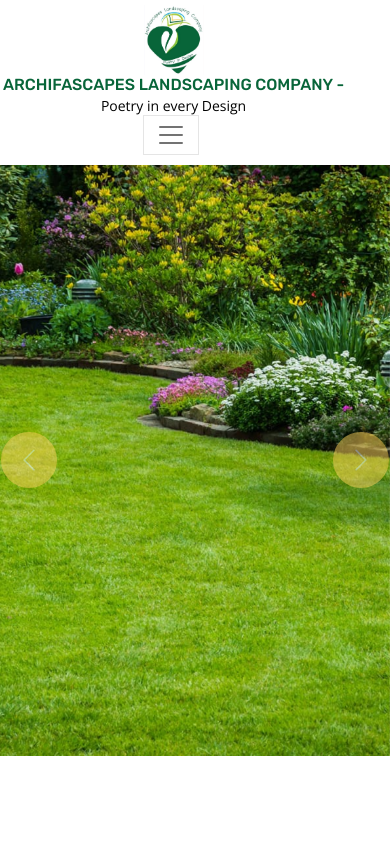
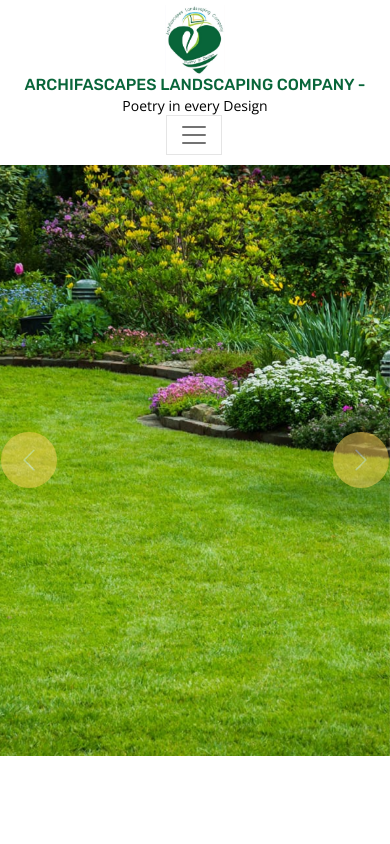
Before and after one commit to uhuru-rawlings/archifascapes, a plain HTML site: page index.html in a window 390 px wide. Shown: the top 844 px of the page. Drawn offline with nearby package versions, Linux system fonts and the light colour scheme.

Commit message:
changed navbar

```diff
--- a/css/style.css
+++ b/css/style.css
@@ -721,11 +721,19 @@ h6,
 }
 @media screen and (max-width: 580px){
     .navbar-brand.me-0.d-flex.align-items-center.flex-wrap-wrap{
-        padding-left: 3px;
+        padding-left: 3px !important;
+    }
+    .navbar .navbar-brand{
+        padding-right: 0px !important;
+    }
+    .navbar.navbar-expand-lg.bg-white.navbar-light.sticky-top.py-0.pe-5{
+        padding-right: 3px !important;
     }
     #navbar-logo-section{
         display: block !important;
         text-align: center !important;
+        width: 100% !important;
+        padding-left: 3px !important;
     }
     .navbar-toggler.me-0{
         margin: auto !important;
```
